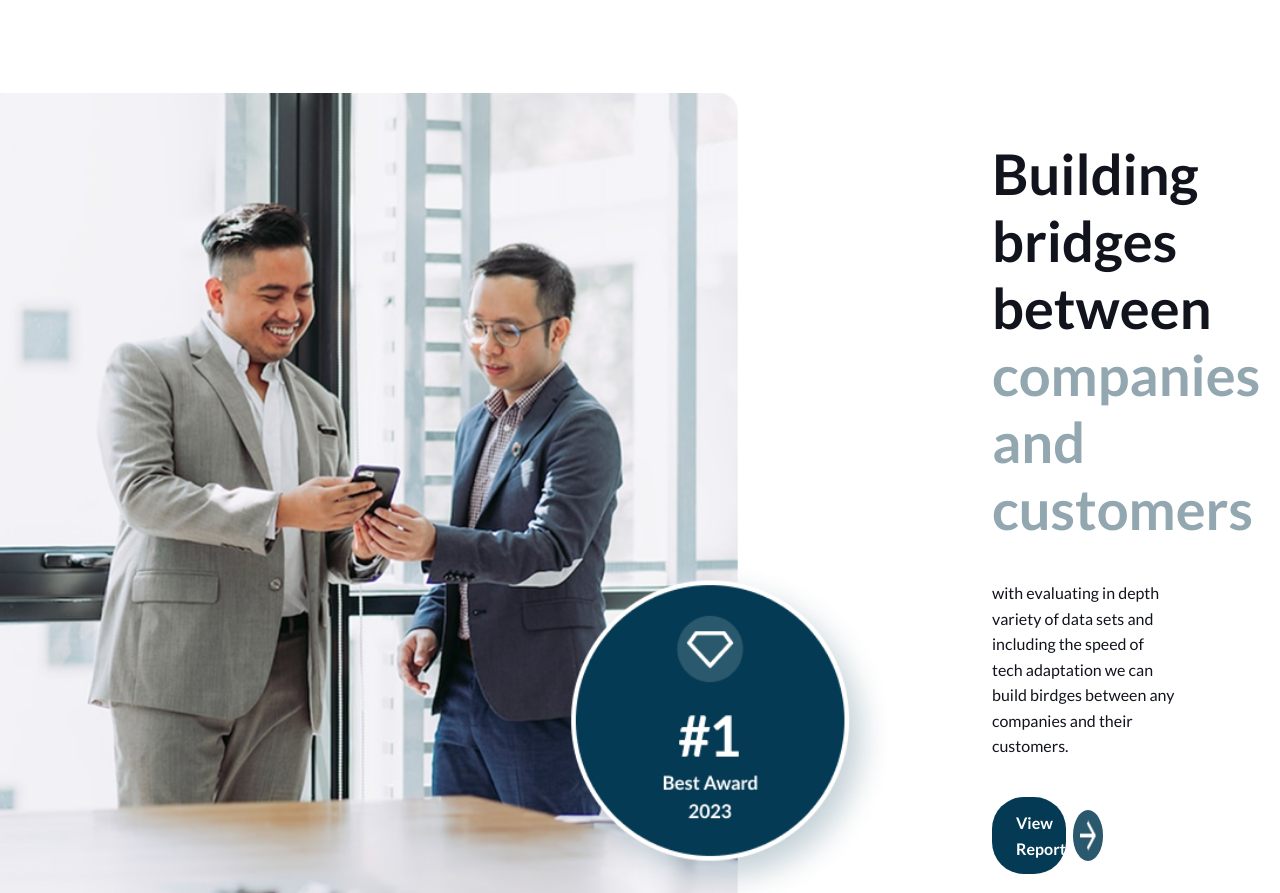
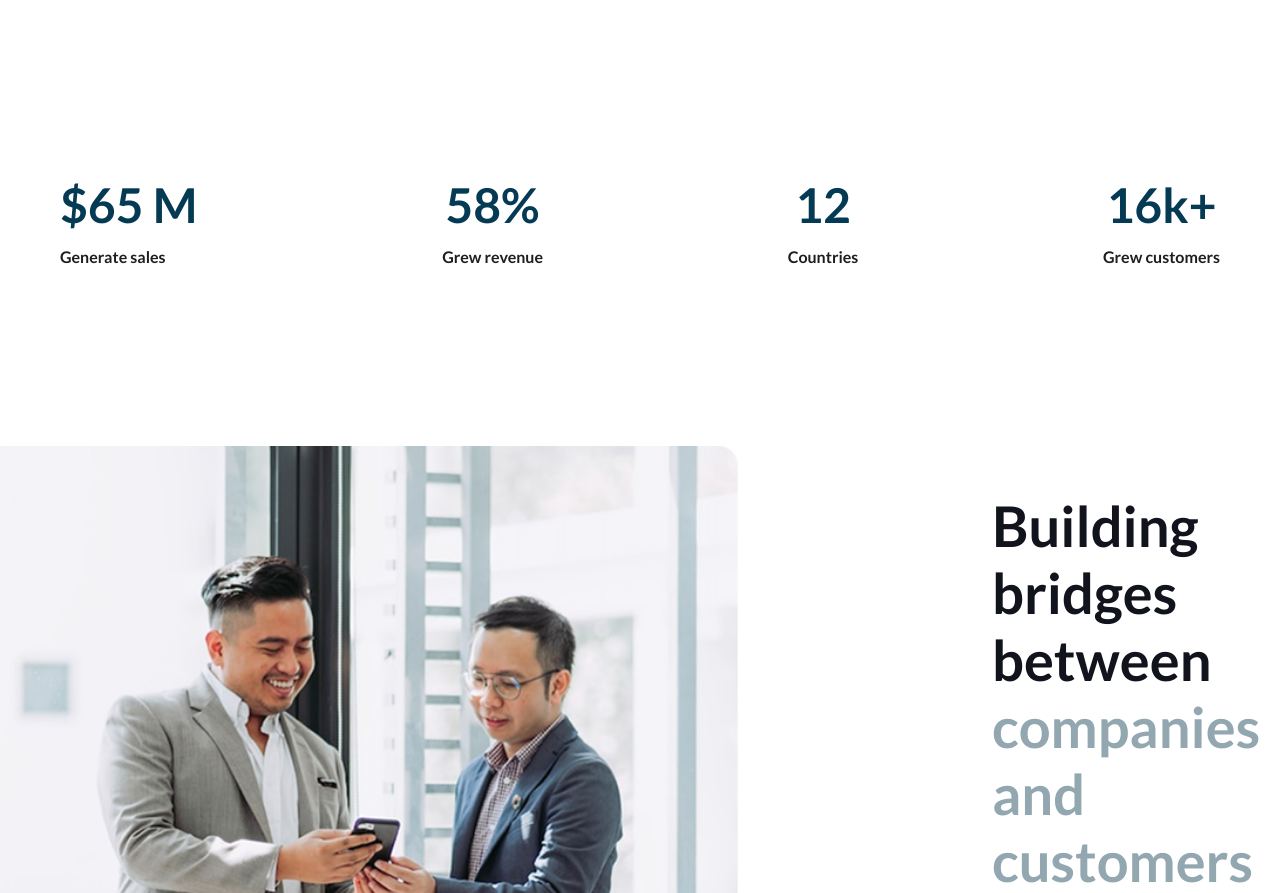
Before and after one commit to Saisha-Mahadik/Trustco-solo, a plain HTML site: page index.html in a window 1280 px wide. Shown: the part 2234-3127 px from the top of the page. Drawn offline with Linux system fonts and the light colour scheme.

Commit message:
[TR-15] Implement the Numbers Section

```diff
--- a/index.html
+++ b/index.html
@@ -161,6 +161,25 @@
   </div>
       </section>
 
+        <!-- Customers satusfcation -->
+    <section id="Clientsection">
+      <div class="container customers">
+          <div class="spec"><span>$65 M</span>
+            <p>Generate sales</p>
+        </div>
+        <div class="spec"><span>58%</span>
+            <p>Grew revenue</p>
+        </div>
+
+        <div class="spec"><span>12</span>
+          <p>Countries</p>
+      </div>
+      <div class="spec"><span>16k+</span>
+          <p>Grew customers</p>
+      </div>
+
+      </section>
+
       <!-- Building bridges  -->
        <div id="Buildingbridges">
         <div class="buildingb center">
--- a/style.css
+++ b/style.css
@@ -413,6 +413,35 @@ nav {
   padding: 0.2rem;
 }
 
+/* Customers satusfcation */
+#Clientsection{
+  margin: 0rem 1.5rem;
+  margin-bottom: 0rem;
+}
+.customers {
+  display: flex;
+  width: 100%;
+  flex-wrap: wrap;
+  gap: 10px;
+  padding-top: 10px;
+  justify-content: space-between;
+}
+
+.spec span{
+  font-size: 3rem;
+  color: #043A53;
+  font-weight: 700;
+  display: flex;
+  flex-direction: column;
+  text-align: center;
+}
+
+.spec p{
+  color: #1E1E1E;
+  font-weight: 700;
+}
+
+
 
 /* Responsive Adjustments */
 @media (max-width: 768px) {
```
